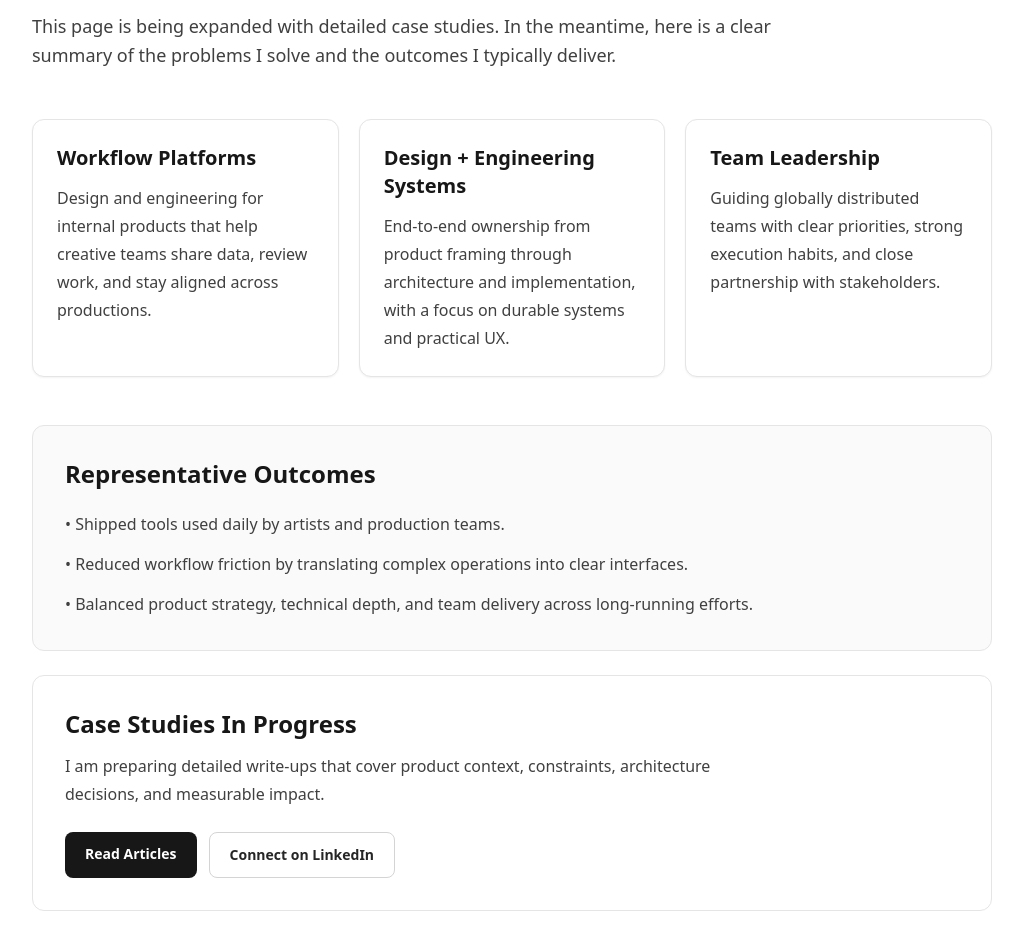
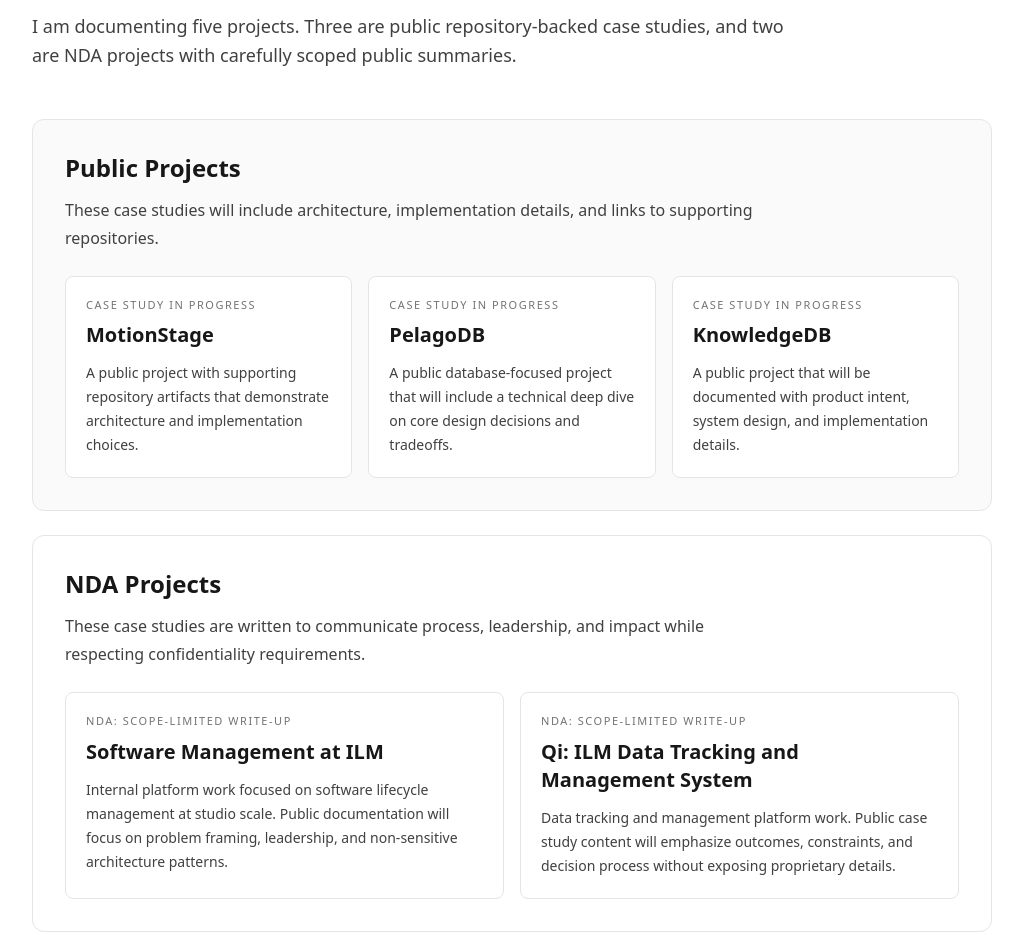
Before and after one commit to paxsonsa/website, a Next.js app: page /work in a window 1280 px wide. Shown: the part 257-1192 px from the top of the page, without its empty margins (128-1151 px from the left). Built offline with nearby package versions, Linux system fonts and the light colour scheme.

Commit message:
feat(work): organize public and NDA case study pipeline
Signed-off-by: Andrew Paxson <andrew.paxson@icloud.com>

```diff
--- a/app/work/page.jsx
+++ b/app/work/page.jsx
@@ -2,28 +2,40 @@
 
 import Header from "@/components/Header";
 
-const focusAreas = [
+const publicCaseStudies = [
   {
-    title: "Workflow Platforms",
+    name: "MotionStage",
+    stage: "Case Study In Progress",
     description:
-      "Design and engineering for internal products that help creative teams share data, review work, and stay aligned across productions.",
+      "A public project with supporting repository artifacts that demonstrate architecture and implementation choices.",
   },
   {
-    title: "Design + Engineering Systems",
+    name: "PelagoDB",
+    stage: "Case Study In Progress",
     description:
-      "End-to-end ownership from product framing through architecture and implementation, with a focus on durable systems and practical UX.",
+      "A public database-focused project that will include a technical deep dive on core design decisions and tradeoffs.",
   },
   {
-    title: "Team Leadership",
+    name: "KnowledgeDB",
+    stage: "Case Study In Progress",
     description:
-      "Guiding globally distributed teams with clear priorities, strong execution habits, and close partnership with stakeholders.",
+      "A public project that will be documented with product intent, system design, and implementation details.",
   },
 ];
 
-const outcomes = [
-  "Shipped tools used daily by artists and production teams.",
-  "Reduced workflow friction by translating complex operations into clear interfaces.",
-  "Balanced product strategy, technical depth, and team delivery across long-running efforts.",
+const ndaCaseStudies = [
+  {
+    name: "Software Management at ILM",
+    stage: "NDA: Scope-Limited Write-Up",
+    description:
+      "Internal platform work focused on software lifecycle management at studio scale. Public documentation will focus on problem framing, leadership, and non-sensitive architecture patterns.",
+  },
+  {
+    name: "Qi: ILM Data Tracking and Management System",
+    stage: "NDA: Scope-Limited Write-Up",
+    description:
+      "Data tracking and management platform work. Public case study content will emphasize outcomes, constraints, and decision process without exposing proprietary details.",
+  },
 ];
 
 export default function Projects() {
@@ -37,78 +49,102 @@
             Work
           </p>
           <h1 className="mt-4 text-4xl font-bold tracking-tight text-neutral-900 md:text-5xl dark:text-neutral-100">
-            Selected product and platform work for creative teams.
+            Case studies for product systems, databases, and studio platforms.
           </h1>
           <p className="mt-5 text-lg leading-relaxed text-neutral-700 dark:text-neutral-300">
-            This page is being expanded with detailed case studies. In the
-            meantime, here is a clear summary of the problems I solve and the
-            outcomes I typically deliver.
+            I am documenting five projects. Three are public repository-backed
+            case studies, and two are NDA projects with carefully scoped public
+            summaries.
           </p>
         </div>
-      </section>
-
-      <section className="mx-auto mt-12 grid w-full max-w-5xl gap-5 px-6 md:grid-cols-3 md:px-8">
-        {focusAreas.map((area) => (
-          <article
-            key={area.title}
-            className="rounded-xl border border-neutral-200 bg-white p-6 shadow-sm dark:border-neutral-800 dark:bg-neutral-950"
-          >
-            <h2 className="text-xl font-semibold text-neutral-900 dark:text-neutral-100">
-              {area.title}
-            </h2>
-            <p className="mt-3 text-base leading-7 text-neutral-700 dark:text-neutral-300">
-              {area.description}
-            </p>
-          </article>
-        ))}
       </section>
 
       <section className="mx-auto mt-12 w-full max-w-5xl px-6 pb-6 md:px-8">
         <div className="rounded-xl border border-neutral-200 bg-neutral-50 p-6 md:p-8 dark:border-neutral-800 dark:bg-neutral-900/40">
           <h2 className="text-2xl font-semibold text-neutral-900 dark:text-neutral-100">
-            Representative Outcomes
+            Public Projects
           </h2>
-          <ul className="mt-5 space-y-3 text-base leading-7 text-neutral-700 dark:text-neutral-300">
-            {outcomes.map((outcome) => (
-              <li key={outcome}>• {outcome}</li>
+          <p className="mt-3 max-w-3xl text-base leading-7 text-neutral-700 dark:text-neutral-300">
+            These case studies will include architecture, implementation details,
+            and links to supporting repositories.
+          </p>
+          <div className="mt-6 grid gap-4 md:grid-cols-3">
+            {publicCaseStudies.map((project) => (
+              <article
+                key={project.name}
+                className="rounded-lg border border-neutral-200 bg-white p-5 dark:border-neutral-700 dark:bg-neutral-950"
+              >
+                <p className="text-[11px] font-medium uppercase tracking-[0.14em] text-neutral-500 dark:text-neutral-400">
+                  {project.stage}
+                </p>
+                <h3 className="mt-2 text-xl font-semibold text-neutral-900 dark:text-neutral-100">
+                  {project.name}
+                </h3>
+                <p className="mt-3 text-sm leading-6 text-neutral-700 dark:text-neutral-300">
+                  {project.description}
+                </p>
+              </article>
             ))}
-          </ul>
+          </div>
+        </div>
+      </section>
+
+      <section className="mx-auto mb-8 w-full max-w-5xl px-6 md:px-8">
+        <div className="rounded-xl border border-neutral-200 p-6 md:p-8 dark:border-neutral-800">
+          <h2 className="text-2xl font-semibold text-neutral-900 dark:text-neutral-100">
+            NDA Projects
+          </h2>
+          <p className="mt-3 max-w-2xl text-base leading-7 text-neutral-700 dark:text-neutral-300">
+            These case studies are written to communicate process, leadership,
+            and impact while respecting confidentiality requirements.
+          </p>
+          <div className="mt-6 grid gap-4 md:grid-cols-2">
+            {ndaCaseStudies.map((project) => (
+              <article
+                key={project.name}
+                className="rounded-lg border border-neutral-200 p-5 dark:border-neutral-700"
+              >
+                <p className="text-[11px] font-medium uppercase tracking-[0.14em] text-neutral-500 dark:text-neutral-400">
+                  {project.stage}
+                </p>
+                <h3 className="mt-2 text-xl font-semibold text-neutral-900 dark:text-neutral-100">
+                  {project.name}
+                </h3>
+                <p className="mt-3 text-sm leading-6 text-neutral-700 dark:text-neutral-300">
+                  {project.description}
+                </p>
+              </article>
+            ))}
+          </div>
         </div>
       </section>
 
       <section className="mx-auto mb-12 w-full max-w-5xl px-6 md:px-8">
         <div className="rounded-xl border border-neutral-200 p-6 md:p-8 dark:border-neutral-800">
           <h2 className="text-2xl font-semibold text-neutral-900 dark:text-neutral-100">
-            Case Studies In Progress
+            Documentation Roadmap
           </h2>
-          <p className="mt-3 max-w-2xl text-base leading-7 text-neutral-700 dark:text-neutral-300">
-            I am preparing detailed write-ups that cover product context,
-            constraints, architecture decisions, and measurable impact.
-          </p>
+          <ol className="mt-4 space-y-2 text-base leading-7 text-neutral-700 dark:text-neutral-300">
+            <li>1. Publish MotionStage case study with repo references.</li>
+            <li>2. Publish PelagoDB and KnowledgeDB technical case studies.</li>
+            <li>3. Publish scope-limited ILM case studies with NDA-safe details.</li>
+          </ol>
           <div className="mt-6 flex flex-wrap gap-3">
             <Link
               className="rounded-lg bg-neutral-900 px-5 py-3 text-sm font-semibold text-white transition hover:bg-neutral-800 dark:bg-white dark:text-neutral-900 dark:hover:bg-neutral-200"
               href="https://andrewpaxson.substack.com"
             >
-              Read Articles
+              Follow Updates
             </Link>
             <Link
               className="rounded-lg border border-neutral-300 px-5 py-3 text-sm font-semibold text-neutral-800 transition hover:border-neutral-500 dark:border-neutral-600 dark:text-neutral-100 dark:hover:border-neutral-400"
               href="https://www.linkedin.com/in/andrewpaxson"
             >
-              Connect on LinkedIn
+              Contact Me
             </Link>
           </div>
         </div>
       </section>
-
-      <section className="mx-auto mb-6 w-full max-w-5xl px-6 md:px-8">
-        <p className="text-sm text-neutral-500 dark:text-neutral-400">
-          Looking for specific examples from workflow tooling, platform
-          architecture, or design systems? Reach out and I can share relevant
-          context.
-        </p>
-      </section>
     </>
   );
 }
```
